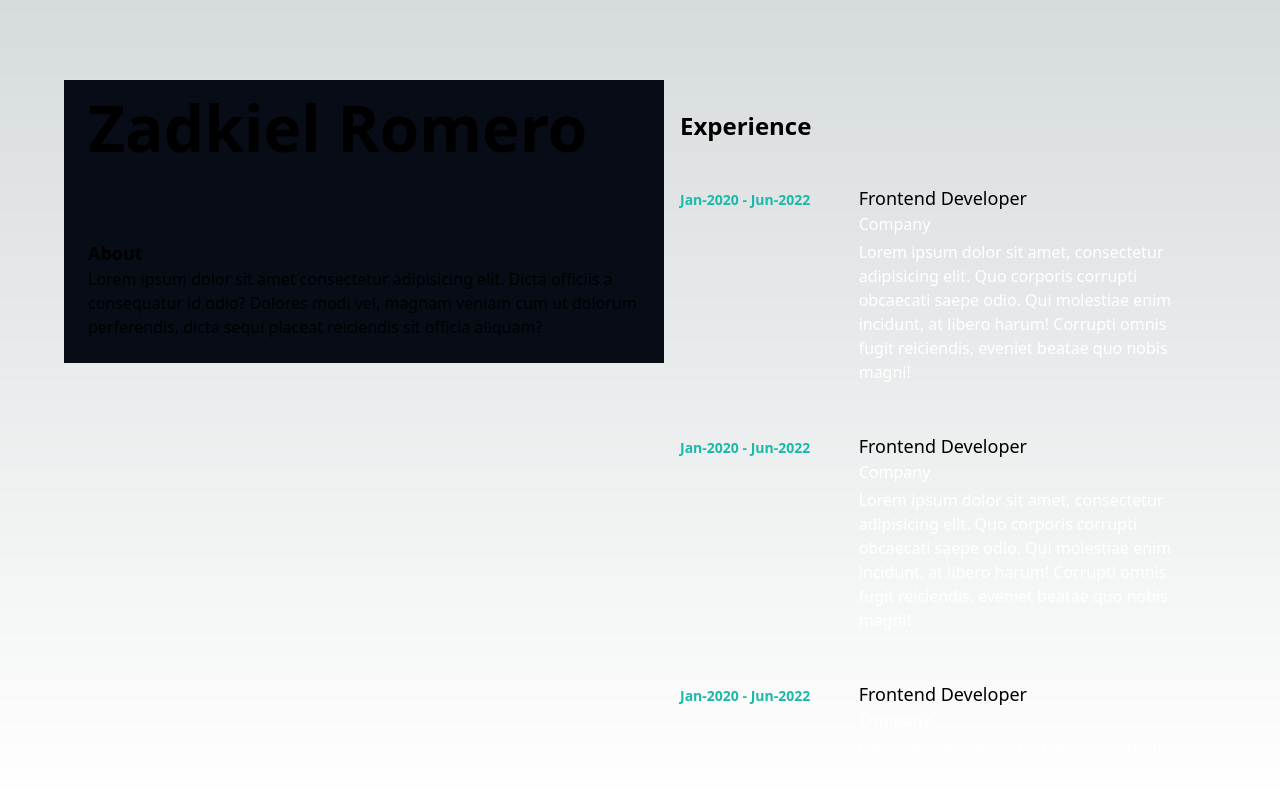
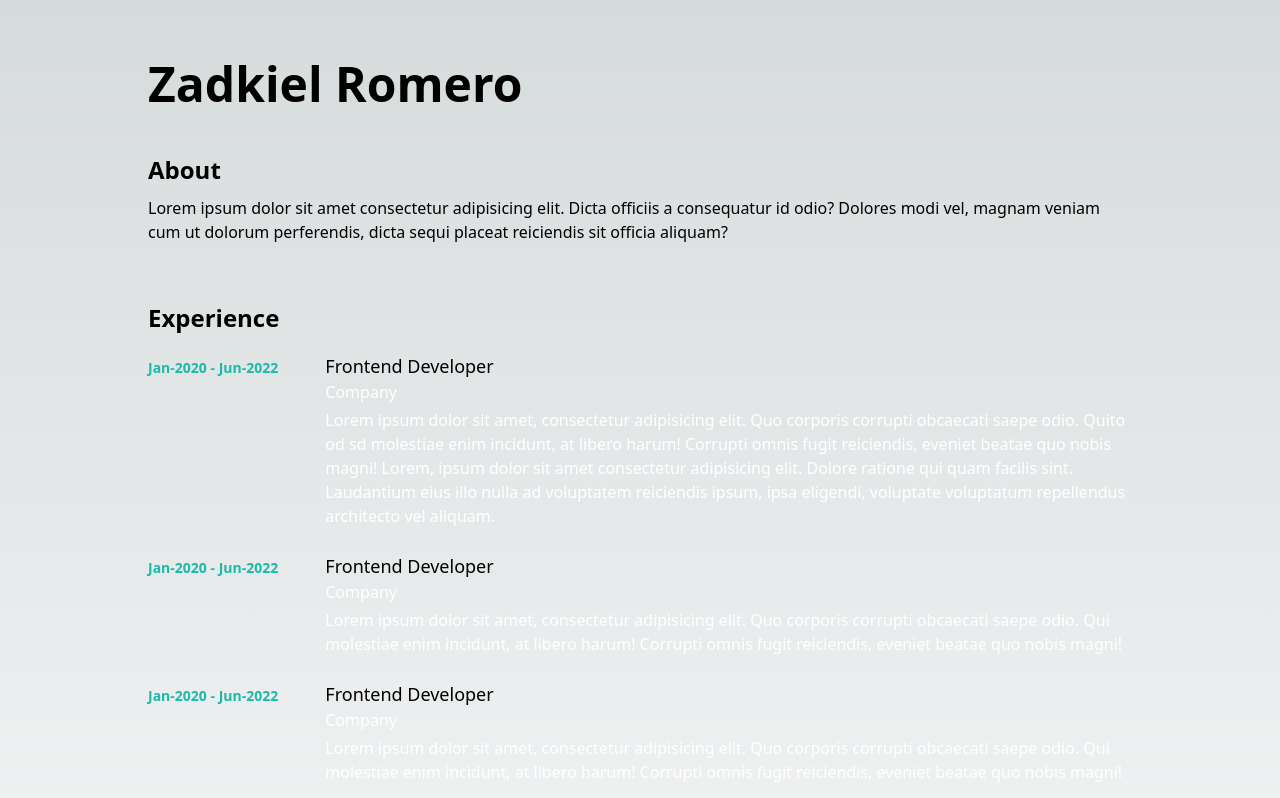
Before and after one commit to zromeros/portfolio, a Next.js app: page / in a window 1280 px wide. Shown: the top 798 px of the page. Built offline with nearby package versions, Linux system fonts and the light colour scheme.

Commit message:
[FIX] layout

```diff
--- a/src/components/GridColumns.tsx
+++ b/src/components/GridColumns.tsx
@@ -5,7 +5,7 @@ interface GridColumnsProps {
 }
 
 const GridColumns: FC<GridColumnsProps> = ({ children }) => {
-  return <div className={`grid grid-cols-1 lg:grid-cols-2 gap-4 h-screen pt-20`}>{children}</div>
+  return <div className={`grid grid-cols-1 gap-6 m-10`}>{children}</div>
 }
 
 export default GridColumns
--- a/src/components/PrincipalTitle.tsx
+++ b/src/components/PrincipalTitle.tsx
@@ -3,8 +3,8 @@ import { NAME } from '@assets/texts'
 
 const PrincipalTitle: FC = () => {
   return (
-    <div className="flex flex-col pl-6 pr-6">
-      <p className="text-xxl md:text-custom font-bold">{NAME}</p>
+    <div className="flex flex-col p-2">
+      <p className="text-[2rem] md:text-[2.5rem] lg:text-[3rem] font-bold">{NAME}</p>
     </div>
   )
 }
--- a/src/components/Segment.tsx
+++ b/src/components/Segment.tsx
@@ -2,12 +2,12 @@ import React, { FC, ReactNode } from 'react'
 
 interface SegmentProps {
   title: string
-  children: ReactNode
+  children: ReactNode | null
 }
 const Segment: FC<SegmentProps> = ({ title, children }) => {
   return (
     <div>
-      <h2 className="pb-4 pl-6 lg:pt-2 text-xl font-bold">{title}</h2>
+      <h2 className="pb-2 pl-2 lg:pt-2 text-xl font-bold">{title}</h2>
       {children}
     </div>
   )
@@ -29,16 +29,16 @@ interface SegmentItemProps {
 }
 const SegmentItem: FC<SegmentItemProps> = ({ fromDate, endDate, jobTitle, company, children }) => {
   return (
-    <div className="group flex justify-between items-start p-6 cursor-pointer rounded-lg border-t border-transparent hover:bg-primaryOpc hover:border-dark hover:text-emphasis">
-      <div className="hidden w-1/3 font-bold text-emphasis text-sm mr-4 pt-1 lg:block">
+    <div className="group flex items-start p-2 pb-4 cursor-pointer rounded-lg border-t border-transparent hover:bg-primaryOpc hover:border-dark hover:text-emphasis">
+      <div className="hidden w-1/6 font-bold text-emphasis text-sm mr-4 pt-1 lg:block">
         {fromDate} - {endDate}
       </div>
-      <div className="lg:w-2/3">
+      <div className="lg:w-5/6">
         <div className="font-bold text-emphasis text-sm mb-1 lg:hidden">
           {fromDate} - {endDate}
         </div>
-        <p className="mr-4 text-lg">{jobTitle}</p>
-        <p className="text-white mr-4 text-base">{company}</p>
+        <p className="text-lg">{jobTitle}</p>
+        <p className="text-white text-base">{company}</p>
         <div className="text-white pt-1">{children}</div>
       </div>
     </div>
--- a/src/components/TextCard.tsx
+++ b/src/components/TextCard.tsx
@@ -2,8 +2,8 @@ import { FC } from 'react'
 
 const TextCard: FC = () => {
   return (
-    <div className="flex flex-col mt-10 p-6 hidden lg:block">
-      <p className="text-lg font-bold">About</p>
+    <div className="flex flex-col p-2  pt-6">
+      <h2 className="pb-2 text-xl font-bold">About</h2>
       <p>
         Lorem ipsum dolor sit amet consectetur adipisicing elit. Dicta officiis a consequatur id odio? Dolores modi vel, magnam veniam cum ut dolorum perferendis, dicta sequi placeat reiciendis sit
         officia aliquam?
--- a/src/containers/CarrerContent.tsx
+++ b/src/containers/CarrerContent.tsx
@@ -3,12 +3,13 @@ import { Segment, SegmentList, SegmentItem } from '@components/Segment'
 
 const CarrerContent: FC = () => {
   return (
-    <div className="lg:mt-5 ml-2 mr-2">
+    <div className="pt-4">
       <Segment title="Experience">
         <SegmentList>
           <SegmentItem fromDate="Jan-2020" endDate="Jun-2022" jobTitle="Frontend Developer" company="Company">
-            Lorem ipsum dolor sit amet, consectetur adipisicing elit. Quo corporis corrupti obcaecati saepe odio. Qui molestiae enim incidunt, at libero harum! Corrupti omnis fugit reiciendis, eveniet
-            beatae quo nobis magni!
+            Lorem ipsum dolor sit amet, consectetur adipisicing elit. Quo corporis corrupti obcaecati saepe odio. Quito od sd molestiae enim incidunt, at libero harum! Corrupti omnis fugit reiciendis,
+            eveniet beatae quo nobis magni! Lorem, ipsum dolor sit amet consectetur adipisicing elit. Dolore ratione qui quam facilis sint. Laudantium eius illo nulla ad voluptatem reiciendis ipsum,
+            ipsa eligendi, voluptate voluptatum repellendus architecto vel aliquam.
           </SegmentItem>
           <SegmentItem fromDate="Jan-2020" endDate="Jun-2022" jobTitle="Frontend Developer" company="Company">
             Lorem ipsum dolor sit amet, consectetur adipisicing elit. Quo corporis corrupti obcaecati saepe odio. Qui molestiae enim incidunt, at libero harum! Corrupti omnis fugit reiciendis, eveniet
--- a/src/containers/PersonalContent.tsx
+++ b/src/containers/PersonalContent.tsx
@@ -6,12 +6,11 @@ interface PersonalContentProps {
   children?: ReactNode
 }
 
-const PersonalContent: FC<PersonalContentProps> = ({ children }) => {
+const PersonalContent: FC<PersonalContentProps> = () => {
   return (
-    <div className="bg-customBack w-full top-0 pt-6 pb-6 ml-2 mr-2 flex flex-col items-start fixed lg:w-[600px] lg:m-0 lg:p-0 lg:top-auto">
+    <div className="m-0 p-0">
       <PrincipalTitle />
       <TextCard />
-      {children}
     </div>
   )
 }
--- a/src/pages/index.tsx
+++ b/src/pages/index.tsx
@@ -1,8 +1,4 @@
 import MainPage from '@templates/MainPage'
-//import Image from 'next/image'
-//import { Inter } from 'next/font/google'
-
-//const inter = Inter({ subsets: ['latin'] })
 
 export default function Home() {
   return (
--- a/src/templates/MainPage.tsx
+++ b/src/templates/MainPage.tsx
@@ -5,14 +5,11 @@ import CarrerContent from '@containers/CarrerContent'
 
 const MainPage: FC = () => {
   return (
-    <div className="flex justify-center items-center">
-      <div className="max-w-6xl w-full">
-        <GridColumns>
-          <PersonalContent />
-          <div className="h-[4rem]"></div>
-          <CarrerContent />
-        </GridColumns>
-      </div>
+    <div className="mx-auto max-w-[1080px]">
+      <GridColumns>
+        <PersonalContent />
+        <CarrerContent />
+      </GridColumns>
     </div>
   )
 }
```
